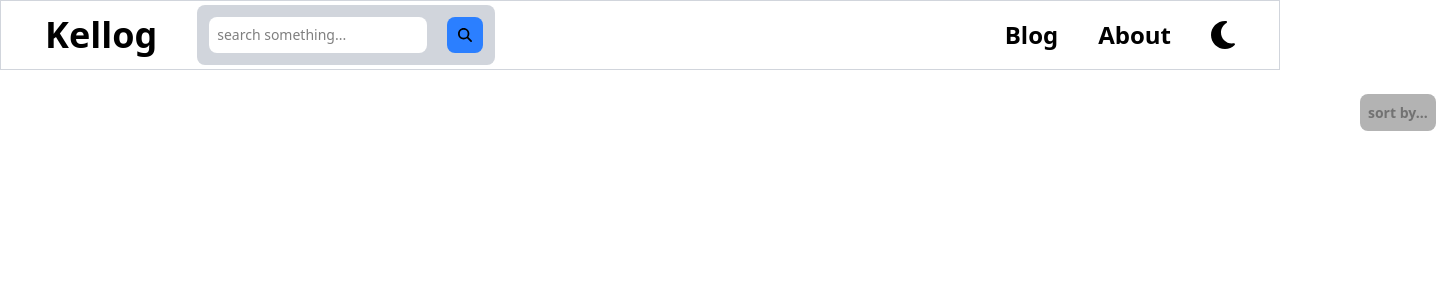
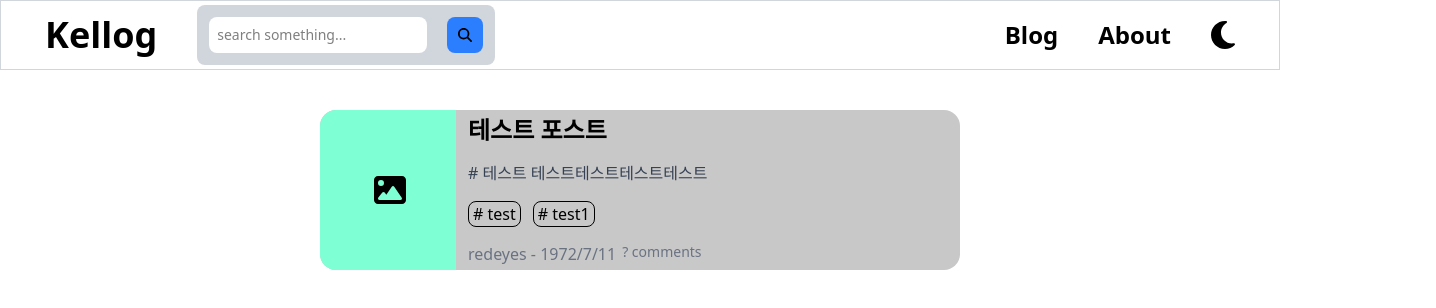
Before and after one commit to answjddns08/blogProject, a Vue app: page / in a window 1280 px wide. Shown: the top 308 px of the page, 1436 px wide, since content can reach past the window. Built offline with nearby package versions, Linux system fonts and the light colour scheme.

Commit message:
포스트를 불러오는 기능 성공

```diff
--- a/src/components/ShowPosts.vue
+++ b/src/components/ShowPosts.vue
@@ -2,7 +2,7 @@
   <div class="flex justify-center">
     <div class="flex flex-col">
       <div class="flex relative mb-10">
-        <div class="sortMenu">sort by...</div>
+        <!-- <div class="sortMenu">sort by...</div> -->
       </div>
       <RouterLink
         :to="`/post/${post.folder}`"
@@ -18,18 +18,18 @@
           />
         </div>
         <div class="px-3 py-1 flex flex-col h-full justify-between">
-          <span class="text-2xl font-bold">title</span>
+          <span class="text-2xl font-bold">{{ post.frontmatter.title }}</span>
           <span class="flex text-gray-700">
-            sentence test sentence test sentence test sentence test sentence test sentence test
+            {{ post.content.slice(0, 100) }}
           </span>
           <div class="flex gap-3 w-full">
-            <div class="tagBlock">tag</div>
-            <div class="tagBlock">sex</div>
-            <div class="tagBlock">tag</div>
+            <div class="tagBlock" v-for="tag in post.frontmatter.tag" :key="tag">
+              {{ tag }}
+            </div>
           </div>
           <div class="flex gap-1.5 justify-between text-gray-500">
             <div>
-              <span>author - 1972/7/11</span>
+              <span>redeyes - {{ post.frontmatter.date }}</span>
             </div>
             <div class="mr-2 text-sm">
               <span>? comments</span>
@@ -49,34 +49,58 @@ const posts = ref([]);
 
 async function getPosts() {
   try {
-    // src/blog 폴더에 있는 md 파일들 불러옴(문자열 형태로)
-    const modules = import.meta.glob("/src/blog/**/*.md", { query: "raw" });
+    // import.meta.glob을 사용하여 src/posts 폴더에 있는 모든 md 파일을 가져옴
+    const modules = import.meta.glob("/src/posts/**/*.md", {
+      query: "?raw",
+      import: "default",
+    });
 
-    // --- 안에 포스트 속성들이 있어서 그걸 직접 변환해야 해서 raw로 불러옴
+    /*example
+    const modules = {
+      "/src/posts/post1.md": () => Promise.resolve("post1 content"),
+      "/src/posts/post2.md": () => Promise.resolve("post2 content"),
+      };
+    */
 
     const blogPosts = await Promise.all(
+      // Object.entries로 파일 경로와 내용을 가져와서 각각 처리
+
       Object.entries(modules).map(async ([filePath, getContent]) => {
+        // 파일 내용을 문자열로 가져옴
         const content = await getContent();
+
+        // 파일 경로에서 폴더명과 파일명 추출
         const pathParts = filePath.split("/");
         const folder = pathParts[pathParts.length - 2];
         const fileName = pathParts[pathParts.length - 1];
 
+        // 정규식을 사용하여 frontmatter(--- 사이의 내용)와 마크다운 본문 분리
         const frontmatterMatch = content.match(/^---\s*\n([\s\S]*?)\n---\s*\n([\s\S]*)$/);
         let frontmatter = {};
         let markdownContent = content;
 
+        // frontmatter가 존재하는 경우 처리
         if (frontmatterMatch) {
+          // frontmatter 텍스트 추출
           const frontmatterText = frontmatterMatch[1];
+
+          // frontmatter를 객체로 변환
+          // 각 줄을 key: value 형태로 파싱
           frontmatter = frontmatterText.split("\n").reduce((acc, line) => {
             const [key, ...values] = line.split(":").map((s) => s.trim());
             if (key && values.length) {
-              acc[key] = values.join(":").replace(/^["']|["']$/g, "");
+              const value = values.join(":").replace(/^["']|["']$/g, "");
+              // 쉼표가 있는 값은 배열로 변환 (예: tag: "test, test1" -> ["test", "test1"])
+              acc[key] = value.includes(",") ? value.split(",").map((v) => v.trim()) : value;
             }
             return acc;
           }, {});
+
+          // 마크다운 본문 추출
           markdownContent = frontmatterMatch[2];
         }
 
+        // 처리된 데이터를 객체로 반환
         return {
           folder,
           fileName,
@@ -86,6 +110,7 @@ async function getPosts() {
       })
     );
 
+    // 결과를 posts ref에 저장
     posts.value = blogPosts;
   } catch (error) {
     console.error("Error reading blog files:", error);
```
Also changed, not shown: src/posts/TestPost/content.md (+0 -1 lines).
